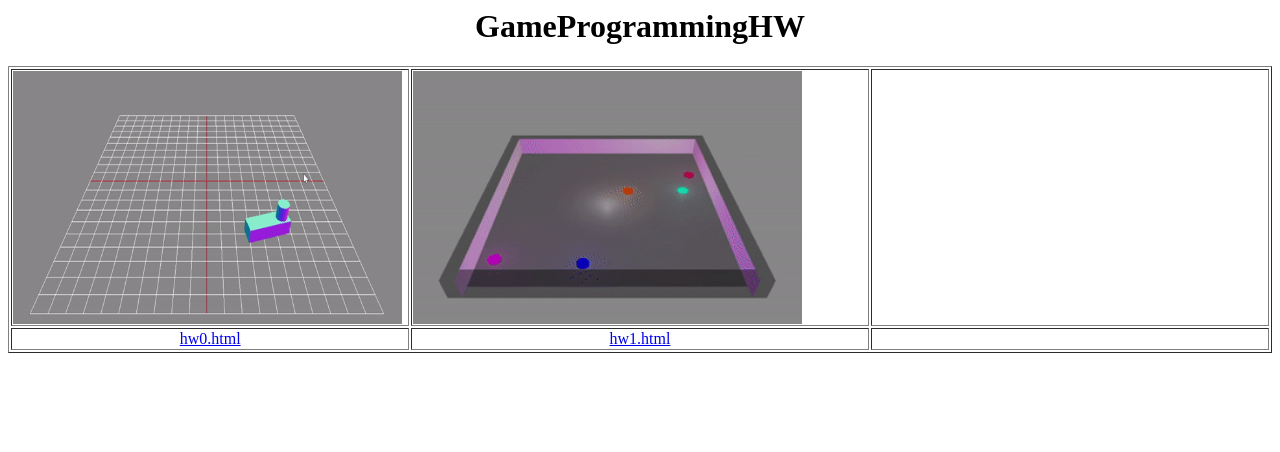
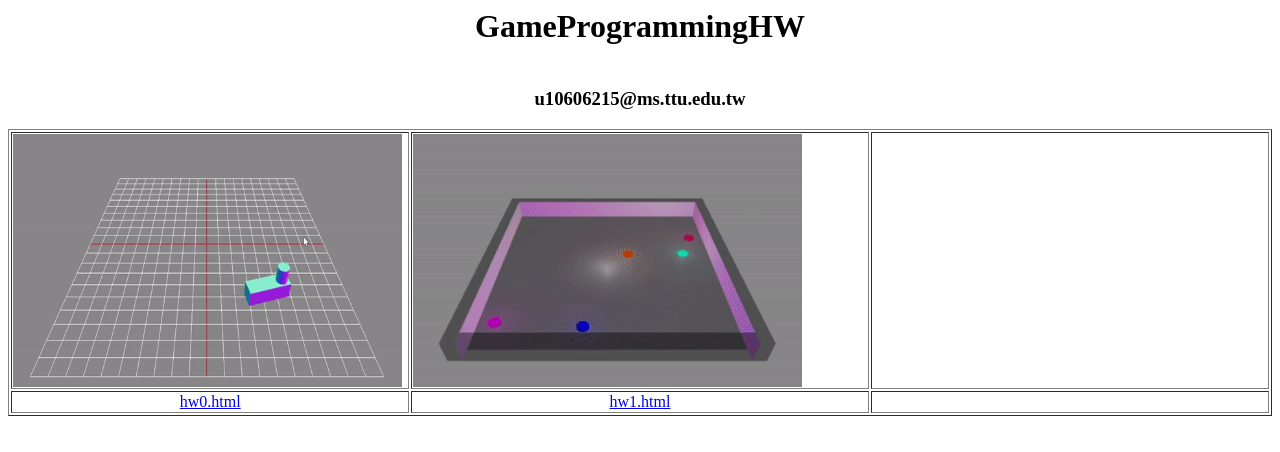
Before and after one commit to celeste871103/GameProgrammingHW, a plain HTML site: page index.html in a window 1280 px wide. Drawn offline with Linux system fonts and the light colour scheme.

Commit message:
“GameProgrammingHW”

```diff
--- a/index.html
+++ b/index.html
@@ -1,5 +1,8 @@
-<h1 align="center"><font face="Bookman Old Style">GameProgrammingHW</font>
-</h1>
+<h1 align="center"><font face="Bookman Old Style">GameProgrammingHW</h1>
+
+<h3 align="center"><br>u10606215@ms.ttu.edu.tw</h3>
+</font>
+
 <table border="1" width="100%">
 	<tr>
 		<td width="389">
```
